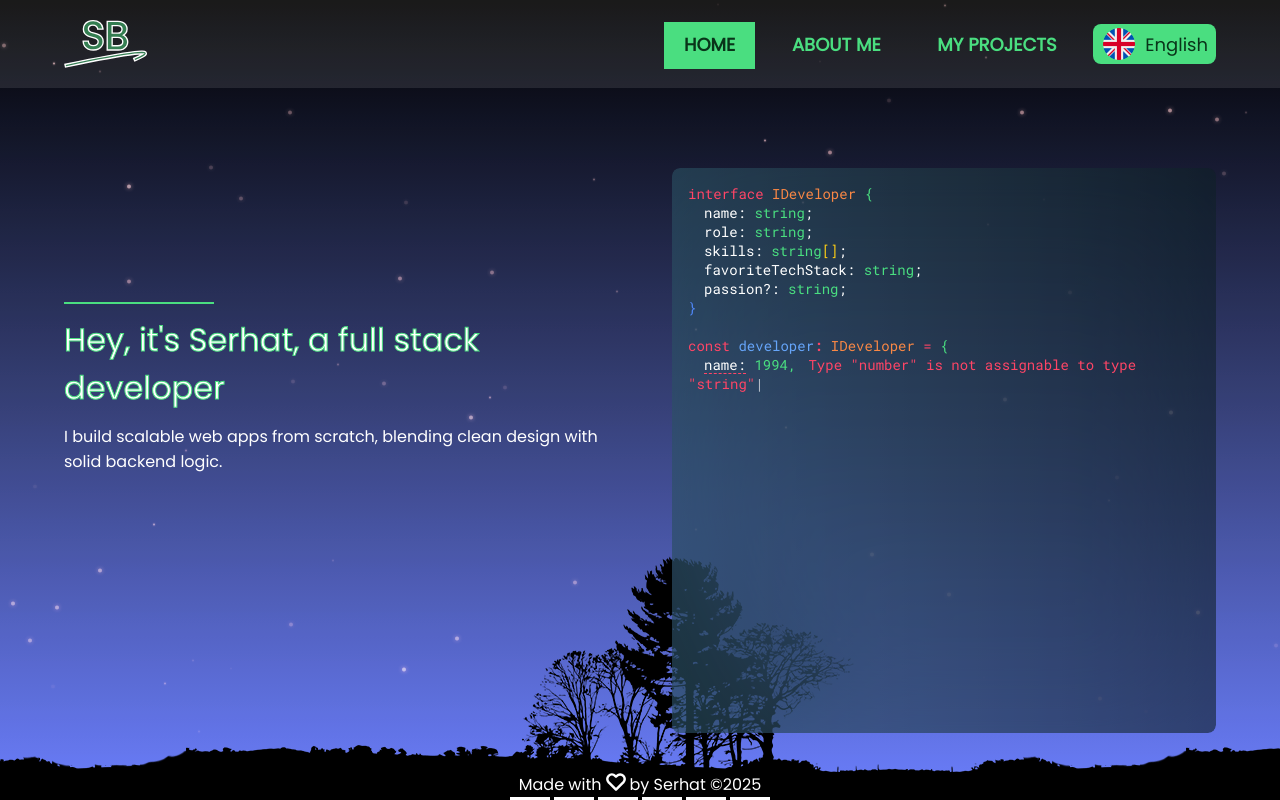
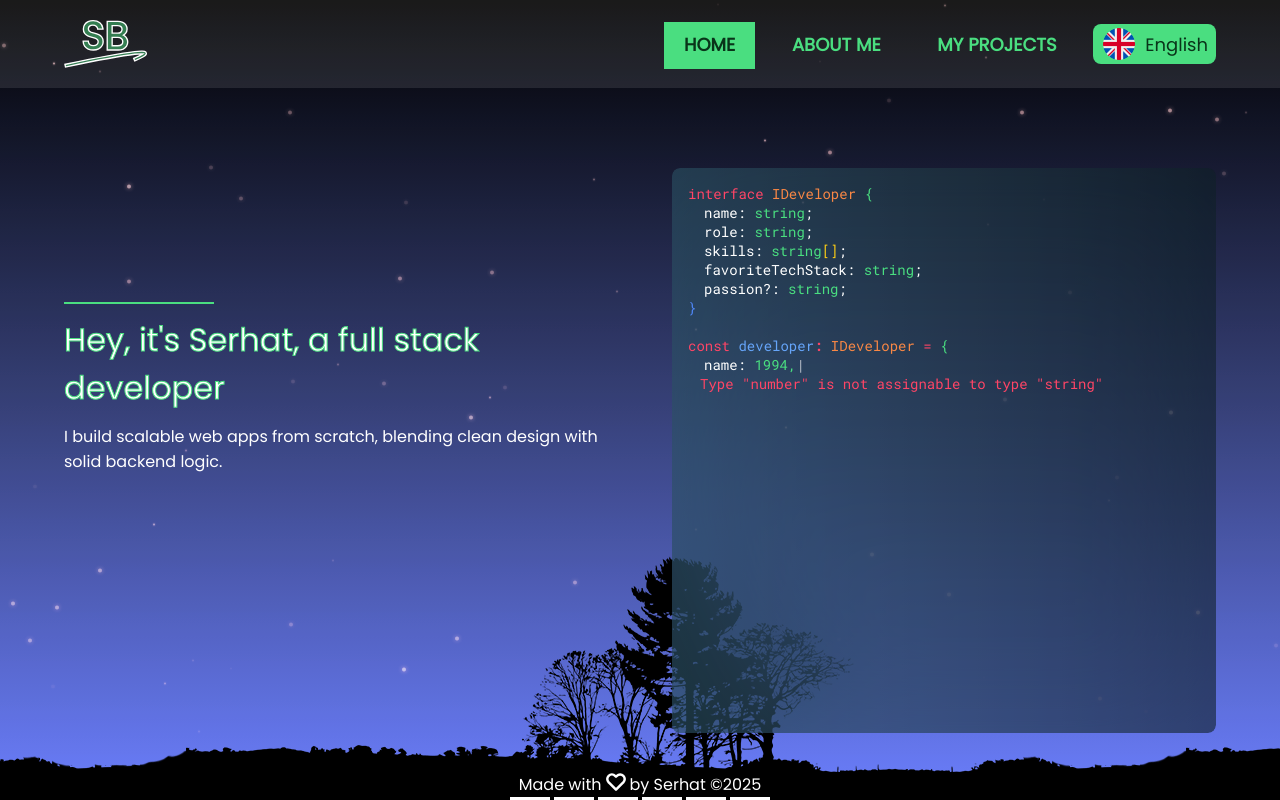
Before and after one commit to commandx1/serhat-portfolio, a Next.js app: page / in a window 1280 px wide. Built offline with nearby package versions, Linux system fonts and the light colour scheme; no server answers; what @mui/material-nextjs would draw is missing.

Commit message:
fix error msg simulation

```diff
--- a/components/typed/typed.module.scss
+++ b/components/typed/typed.module.scss
@@ -35,17 +35,6 @@
 .errText {
     color: #ff4566;
     margin-left: 12px;
+    position: relative;
+    z-index: 2;
 }
-
-.bordered {
-    position: relative;
-
-    &::before {
-        content: '';
-        width: calc(100% - 16px);
-        border-bottom: 1px dashed #ff4566;
-        position: absolute;
-        left: 16px;
-        bottom: 0;
-    }
-}
--- a/components/typed/typed.tsx
+++ b/components/typed/typed.tsx
@@ -1,6 +1,7 @@
 'use client';
 
 import { Roboto_Mono } from 'next/font/google';
+import { useEffect, useRef } from 'react';
 import { ReactTyped } from 'react-typed';
 
 import styles from './typed.module.scss';
@@ -11,8 +12,36 @@ const fontFamily = Roboto_Mono({
     subsets: ['latin'],
 });
 
+const err1 = 'Type "number" is not assignable to type "string"';
+const err2 = 'Type "string" is not assignable to type "string[]"';
+
 const Typed = () => {
+    const err1Ref = useRef<HTMLDivElement>(null);
+    const err2Ref = useRef<HTMLDivElement>(null);
+
     const { strings } = useText();
+
+    const timeout = (delay: number) => {
+        return new Promise(resolve => setTimeout(resolve, delay));
+    };
+
+    useEffect(() => {
+        const showErrorMessages = async () => {
+            await timeout(3800);
+            err1Ref.current!.style.display = 'block';
+
+            await timeout(3100);
+            err1Ref.current!.style.display = 'none';
+
+            await timeout(2130);
+            err2Ref.current!.style.display = 'block';
+
+            await timeout(2900);
+            err2Ref.current!.style.display = 'none';
+        };
+
+        showErrorMessages();
+    }, []);
 
     return (
         <div className={[styles.box, fontFamily.className].join(' ')}>
@@ -24,6 +53,12 @@ const Typed = () => {
                 backSpeed={60}
                 typeSpeed={10}
             />
+            <div style={{ display: 'none' }} ref={err1Ref} className={styles.errText}>
+                {err1}
+            </div>
+            <div style={{ display: 'none' }} ref={err2Ref} className={styles.errText}>
+                {err2}
+            </div>
         </div>
     );
 };
--- a/components/typed/useText.ts
+++ b/components/typed/useText.ts
@@ -3,7 +3,6 @@
 import { useEffect, useState } from 'react';
 
 import { generateString } from './helpers';
-import styles from './typed.module.scss';
 
 const useText = () => {
     const [strings, setStrings] = useState<string[]>(['']);
@@ -13,33 +12,7 @@ const useText = () => {
 
         setStrings(generateString());
 
-        const a = setTimeout(() => {
-            const err1 = document.createElement('span');
-            err1.classList.add(styles.errText);
-            err1.textContent = 'Type "number" is not assignable to type "string"';
-
-            const span = document.getElementById('err1Span');
-            span?.appendChild(err1);
-
-            if (span?.previousElementSibling?.classList?.add) {
-                span.previousElementSibling.classList.add(styles.bordered);
-            }
-
-            setTimeout(() => {
-                const err2 = document.createElement('span');
-                err2.classList.add(styles.errText);
-                err2.textContent = 'Type "string" is not assignable to type "string[]"';
-
-                const span = document.getElementById('err2Span');
-                span?.appendChild(err2);
-                if (span?.previousElementSibling?.classList?.add) {
-                    span.previousElementSibling.classList.add(styles.bordered);
-                }
-            }, 5100);
-        }, 3800);
-
         return () => {
-            clearTimeout(a);
             setStrings(['']);
         };
     }, []);
```
